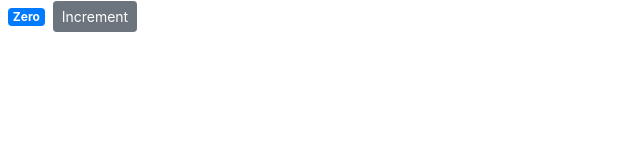
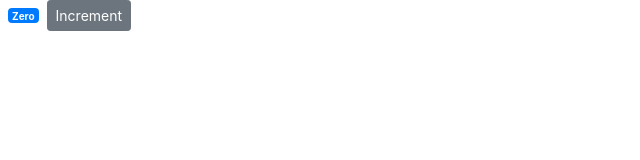
Before and after one commit to ekampreet-block8/reactcrashm, a React (Create React App) app: page / in a window 1280 px wide. Shown: the top 160 px of the page, without its empty margins (0-640 px from the left). Built offline with nearby package versions, Linux system fonts and the light colour scheme.

Commit message:
styles object for style

```diff
--- a/src/components/counter.jsx
+++ b/src/components/counter.jsx
@@ -5,10 +5,17 @@
     count: 0
   };
 
+  styles = {
+    fontSize: 10,
+    fontWeight: "bold"
+  };
+
   render() {
     return (
       <div>
-        <span className="badge badge-primary m-2">{this.formatCount()}</span>
+        <span style={this.styles} className="badge badge-primary m-2">
+          {this.formatCount()}
+        </span>
         <button className="btn btn-secondary btn-sm">Increment</button>
       </div>
     );
```
